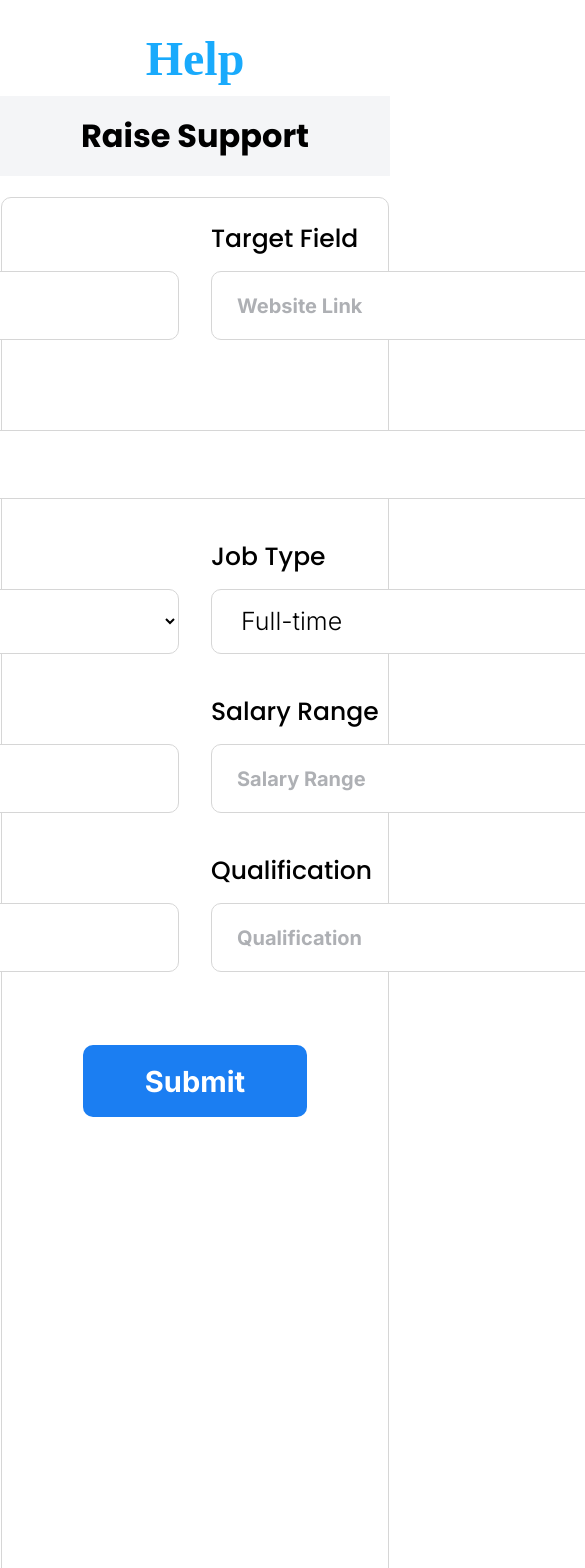
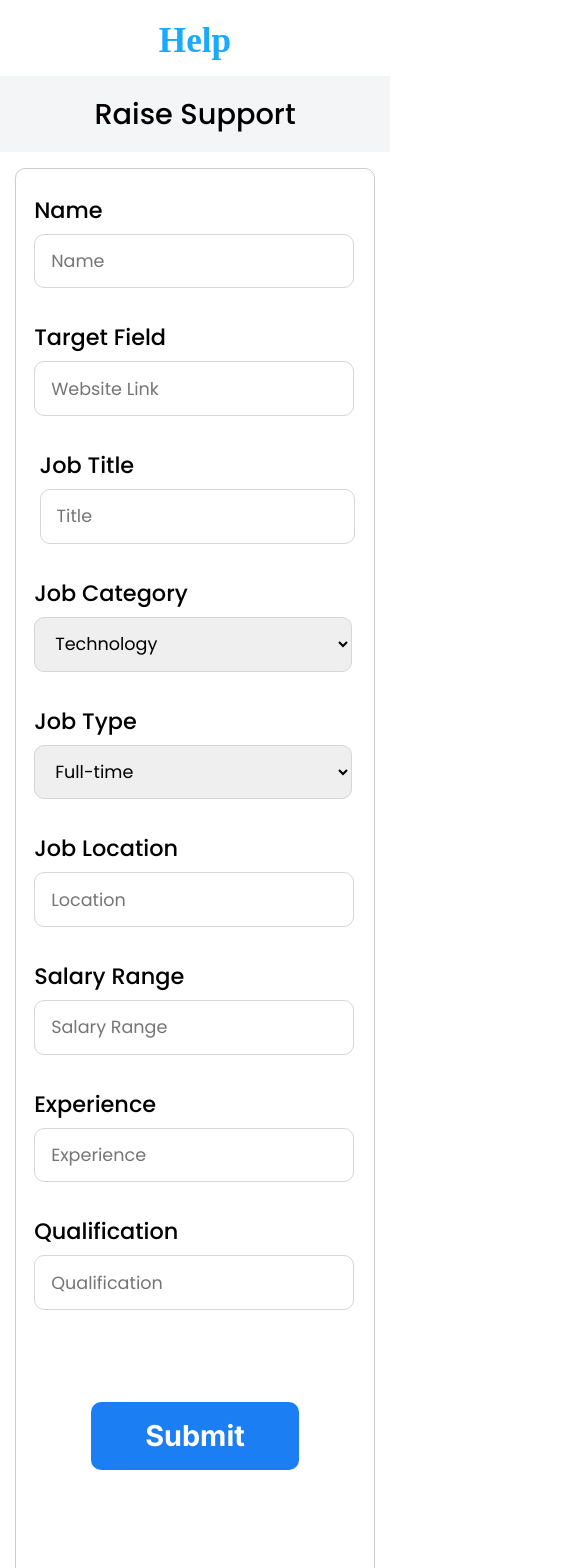
Before and after one commit to nowayhome13/support-page, a React (Create React App) app: page /help in a window 390 px wide. Shown: the top 1568 px of the page, 585 px wide, since content can reach past the window. Built offline with nearby package versions, Linux system fonts and the light colour scheme.

Commit message:
second commit => now the help.jsx page is responsive

```diff
--- a/src/Components/Help.jsx
+++ b/src/Components/Help.jsx
@@ -48,26 +48,22 @@ const Help = () => {
 
   return (
     <>
-    <header className='header-section'>
-        <h1 className='head'>Help</h1>
+      <header>
+          <h1>Help</h1>
       </header>
-
       <div className='form-heading'>
-      <h1>Raise Support</h1>
+        <h2>Raise Support</h2>
       </div>
-
-    <div className='main-section'>
+      <div>
         <form onSubmit={handleSubmit} >
 
-    <div className='align-input'>
-    <label>
-        Name
+        <div className='align-div'>
+          <label> Name
             <input
               type="text"
               value={name}
               onChange={(event) => setName(event.target.value)}
               placeholder="Name"
-            className='inpt'
               required
             />
           </label>
@@ -78,18 +74,14 @@ const Help = () => {
               type="url"
               value={targetField}
               onChange={(event) => setTargetField(event.target.value)}
-            placeholder="Website Link"
-            className='inpt'
+              Placeholder="Website Link"
               required
             />
           </label>
         </div>
-
         <br />
-
-
-      <div >
-      <label className='job-title'>
+        <div className='job-title-div'>
+          <label className='align-job-title'>
             Job Title
             <input
               type="text"
@@ -101,24 +93,21 @@ const Help = () => {
             />
           </label>
         </div>
-
-      <br />
-      <div className='align-input'>
+        <br/>
+        <div className='align-div'>
           <label>
             Job Category
             <select id="job-category-select" value={jobCategory} onChange={(e) => setJobCategory(e.target.value)}>
               {jobCategoryOptions.map((option) => (
                 <option key={option} value={option} required>
                   {option}
-
                 </option>
               ))}
             </select>
           </label>
-      <br />
+          <br/>
           <label>
             Job Type
-
             <select id="job-type-select" value={jobType} onChange={(e) => setJobType(e.target.value)}>
               {jobTypeOptions.map((option) => (
                 <option key={option} value={option} required>
@@ -128,10 +117,8 @@ const Help = () => {
             </select>
           </label>
         </div>
-
-      <br />
-
-      <div className='align-input'>
+        <br/>
+        <div className='align-div' >
           <label>
             Job Location
             <input
@@ -139,11 +126,10 @@ const Help = () => {
               value={jobLocation}
               onChange={(event) => setJobLocation(event.target.value)}
               placeholder="Location"
-            className='inpt'
               required
             />
           </label>
-      <br />
+          <br/>
           <label>
             Salary Range
             <input
@@ -151,15 +137,12 @@ const Help = () => {
               value={salaryRange}
               onChange={(event) => setSalaryRange(event.target.value)}
               placeholder="Salary Range"
-            className='inpt'
               required
             />
           </label>
         </div>
-
         <br />
-
-      <div className='align-input'>
+        <div className='align-div'>
           <label>
             Experience
             <input
@@ -167,7 +150,6 @@ const Help = () => {
               value={experience}
               onChange={(event) => setExperience(event.target.value)}
               placeholder="Experience"
-            className='inpt'
               required
             />
           </label>
@@ -179,18 +161,17 @@ const Help = () => {
               value={qualification}
               onChange={(event) => setQualification(event.target.value)}
               placeholder="Qualification"
-            className='inpt'
               required
             />
           </label>
         </div>
         <br />
-      <button type="submit">Submit</button>
+        <div className='align-btn'>
+          <button type="submit" className='sbmt-btn'>Submit</button>
+        </div>
       </form>
       </div>
-
     </>
-
   );
 };
 
--- a/src/Stylesheets/Help.css
+++ b/src/Stylesheets/Help.css
@@ -2,176 +2,165 @@
 @import url('https://fonts.googleapis.com/css2?family=Poppins:ital,wght@0,100;0,200;0,300;0,400;0,500;0,600;0,700;0,800;0,900;1,100;1,200;1,300;1,400;1,500;1,600;1,700;1,800;1,900&display=swap');
 @import url('https://fonts.googleapis.com/css2?family=Inter:wght@100;200;300;400;500;600;700;800;900&display=swap');
 
-
-.main-section
- {
-    display: flex;
-    align-items: center;
-    justify-content: center;
-    width: 100%;
-    padding-top: 1rem
-
-}
-
-.header-section{
+header,
+.form-heading {
     display: flex;
     justify-content: center;
     width: 100%;
-    height: 6rem;
+    height: 9vh;
+}
+.form-heading{
+    background-color: #F4F5F7;
+    margin-bottom: 1rem;
+}
 
+h1{
     font-family: 'Noto Sans Hebrew';
     font-style: normal;
     font-weight: 800;
-    font-size: 1.5rem;
-    line-height: 49px;
+    font-size: 2.2rem;
+    line-height: 3rem;
     text-align: center;
     text-transform: capitalize;
     color: #19AAFC;
-    background-color: white;
 }
 
-.form-heading{
-    display: flex;
-    justify-content: center;
-    text-align: center;
-    align-items: center;
-    width: 100%;
-    height: 5rem;
-    background-color:  #F4F5F7;
-
+h2{
     font-family: 'Poppins';
     font-style: normal;
     font-weight: 500;
-    line-height: 80px;
-    font-size: 1rem;
-    color: #000000;
+    font-size: 1.8rem;
+    line-height: 5rem;
 }
 
-
-
-/* Define some basic styles for the form */
 form {
-    display: flex;
-    flex-direction: column;
-    row-gap: 0px;
-    align-items: center;
-    text-align: start;
-    margin-top: 50px;
-    background-color: white;
-
-    border: 1px solid #D6D6D6;
+    border: 1px solid #ccc;
+    width: 97%;
+    height: 100%;
+    padding-bottom: 50vh;
+    margin: auto;
+    margin-bottom: 4rem;
+    padding-top: 4vh;
     border-radius: 10px;
-    width: 99%;
-    max-width: 1450px;;
-    height: 1659px;
-    margin: 5px;
-    margin-bottom: 10rem;
-    padding-top: 0.5rem;
 }
-
-  .align-input {
-    display: flex;
-    column-gap: 1rem;
-    width: 100%;
-    justify-content: center;
-  }
-
-  .job-title {
-    width: 85.2rem;
-    justify-content: center;
-    margin-right: 28px;
-  }
-
-
 
 label {
     display: flex;
     flex-direction: column;
+    align-items: flex-start;
     font-family: 'Poppins';
     font-style: normal;
     font-weight: 500;
-    font-size: 25px;
-    line-height: 65px;
-    color: #000000;
+    font-size: 1.4rem;
+    line-height: 3.5rem;
+    width: 50%;
+    border-radius: 10px;
 }
 
-  input::placeholder {
-    font-family: 'Inter';
-    font-style: normal;
-    font-weight: 700;
-    font-size: 20px;
-    line-height: 24px;
-    color: #AEB0B4;
+input {
+    border: 1px solid #D6D6D6;
+    border-radius: 10px;
+    height: 8vh;
+    padding-left: 1rem;
+    font-size: 1.1rem;
+    width: 100%;
 }
 
-  .inpt,
 select {
-    width: 40.6rem;
-    height: 65px;
-    background: #FFFFFF;
     border: 1px solid #D6D6D6;
     border-radius: 10px;
+    height: 8.5vh;
+    padding-left: 1rem;
+    font-size: 1.1rem;
+    width: 103%;
+}
+
+.align-div {
+    display: flex;
+    margin: auto;
+    width: 94%;
+    gap: 1.5rem;
+}
+
+.align-job-title {
+    display: flex;
+    margin: auto;
+    width: 94%;
+}
+
+.align-btn {
+    display: flex;
+    justify-content: center;
+    margin: auto;
+    width: 94%;
+    padding-top: 8vh;
+}
+
+.sbmt-btn {
+    width: 13rem;
+    height: 8vh;
+    left: 627px;
+    top: 1157px;
+    background: #1B7EF2;
+    border-radius: 10px;
+    border: none;
+    transition: 400ms;
 
     font-family: 'Inter';
     font-style: normal;
     font-weight: 700;
-    font-size: 20px;
-    line-height: 24px;
-    color: #747474;
+    font-size: 1.8rem;
+    line-height: 2.1rem;
+    color: white;
+}
+
+.sbmt-btn:active {
+    opacity: 0.6;
+    background-color: #19AAFC;
+}
+
+@media screen and (max-width: 600px) {
+
+    body {
+        font-size: 1px;
+    }
+
+    form {
+        padding-top: 2vh;
+        width: 92%;
+    }
+
+    label {
+        line-height: 3rem;
+        width: 89%;
     }
 
     input {
-    padding-left: 25px;
+        height: 6vh;
+        width: 100%;
     }
 
     select {
-    padding-left: 25px;
-    font-family: 'Inter';
-    font-style: normal;
-    font-weight: 300;
-    font-size: 25px;
-    line-height: 30px;
-    width: 42.5rem;
-    color: #000000;
+        height: 6.5vh;
+        width: 106%;
     }
 
-  .inpt-title {
-    width: 100%;
-    height: 65px;
-    background: #FFFFFF;
-    border: 1px solid #D6D6D6;
-    border-radius: 10px;
-
-    font-family: 'Inter';
-    font-style: normal;
-    font-weight: 700;
-    font-size: 20px;
-    line-height: 24px;
-    color: #747474;
+    .align-div {
+    flex-direction: column;
+    margin: 0;
+    width: 94%;
+    gap: 0rem;
     }
 
-  button {
-    margin-top: 3rem;
-    width: 224px;
-    height: 72px;
-    border: none;
-    background: #1B7EF2;
-    border-radius: 10px;
-    cursor: pointer;
-    transition: 0.4;
-
-    font-family: 'Inter';
-    font-style: normal;
-    font-weight: 700;
-    font-size: 29px;
-    line-height: 35px;
-    color: #FFFFFF;
+    .align-job-title {
+        display: flex;
+        margin: 0;
+        width: 96%;
     }
 
-  button:hover {
-    background:  #0768d6;
+    .job-title-div {
+        margin-left: 1.5rem;
+        margin-right: 1.7rem;
     }
 
-  button:active {
-    background: #0559b9;
 }
--- a/src/Stylesheets/index.css
+++ b/src/Stylesheets/index.css
@@ -1,8 +1,8 @@
 @import url('https://fonts.googleapis.com/css2?family=Poppins:ital,wght@0,100;0,200;0,300;0,400;0,500;0,600;0,700;0,800;0,900;1,100;1,200;1,300;1,400;1,500;1,600;1,700;1,800;1,900&display=swap');
 
-
-body{
+*{
     font-family: 'Poppins', sans-serif;;
     margin: 0;
     align-items: center;
+    font-size: 16px;
 }
```
Also changed, not shown: 1 other file (tests, documents, lock files or other folders). Lines whose indentation alone changed are shown as unchanged.
